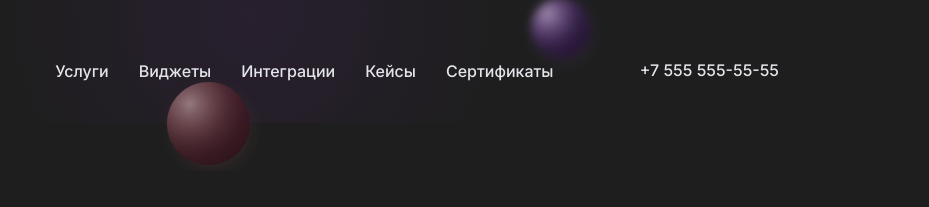
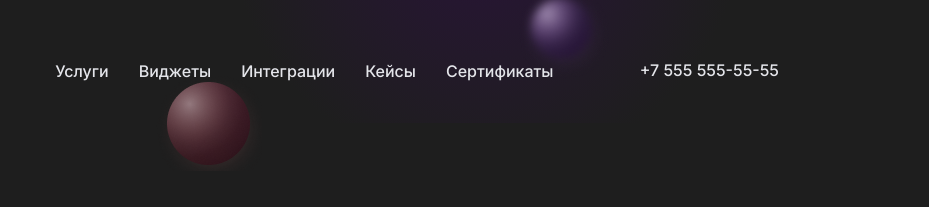
Before and after one commit to YanaLeon/Training, a plain HTML site: page 2 task/index.html in a window 1280 px wide. Shown: the top 207 px of the page, 351-1280 px from the left. Drawn offline with Linux system fonts and the light colour scheme.

Commit message:
fix style

```diff
--- a/2 task/index.css
+++ b/2 task/index.css
@@ -49,8 +49,8 @@
     overflow: hidden;
   }
   .wrapper-header-first {
-    background: -o-radial-gradient(602px 14px, 259px, #281f2f, #1e1e1e 100%);
-    background: radial-gradient(259px at 602px 14px, #281f2f, #1e1e1e 100%);
+    background: -o-radial-gradient(837px -85px, 259px, #281f2f, #1e1e1e 100%);
+    background: radial-gradient(259px at 837px -85px, #291339, #1e1e1e 100%);
   }
   .wrapper-header-second {
     background: url("./images/red ball.png") no-repeat;
```
